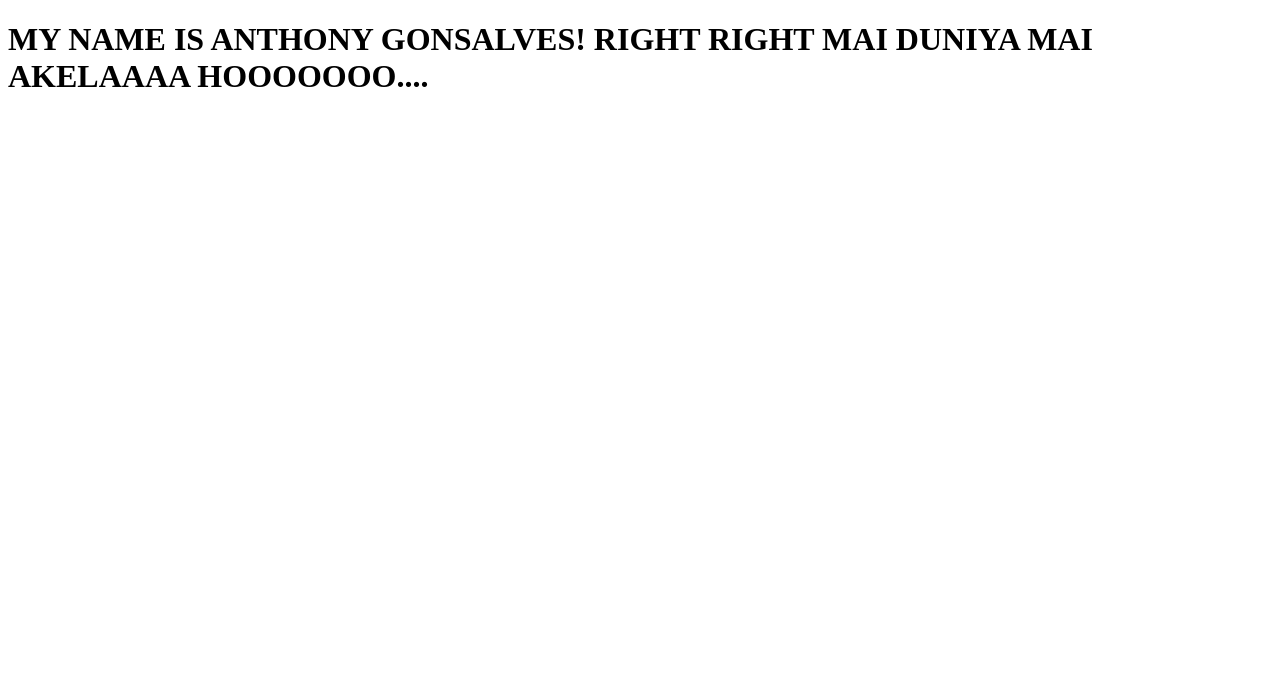
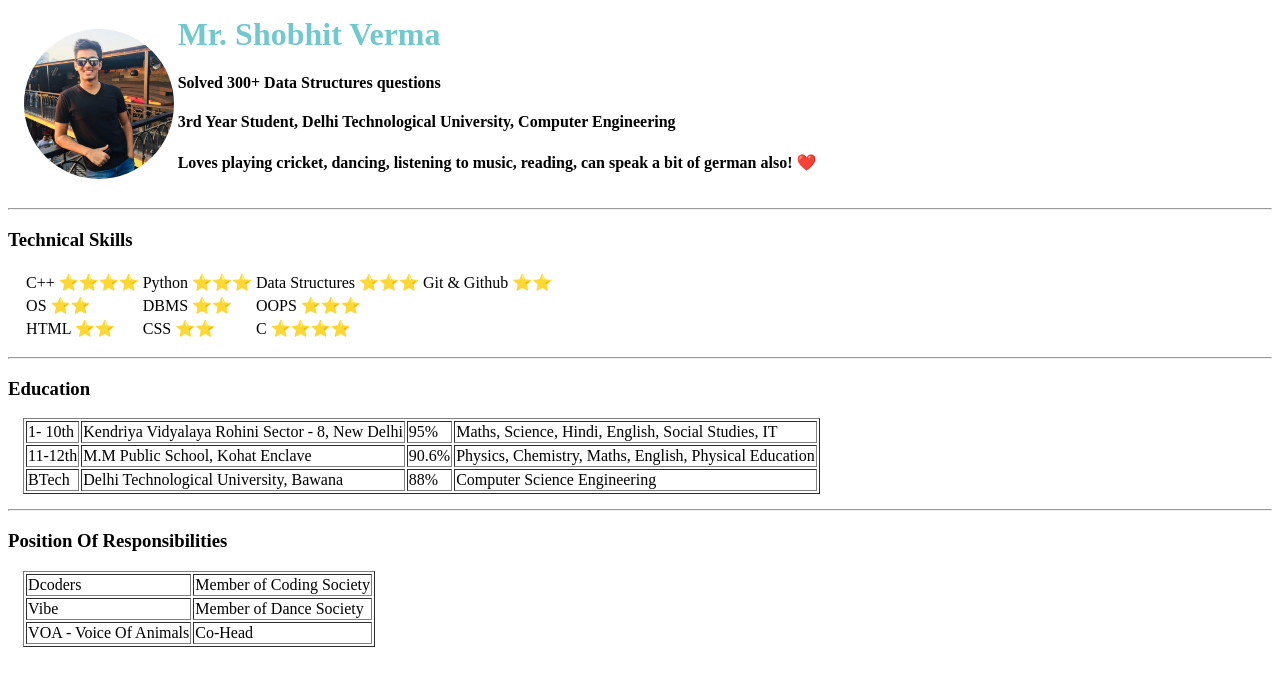
Before and after one commit to Showbhit/Shobhit, a plain HTML site: page index.html in a window 1280 px wide. Drawn offline with Linux system fonts and the light colour scheme.

Commit message:
Updated Index

```diff
--- a/index.html
+++ b/index.html
@@ -1,15 +1,77 @@
-<!DOCTYPE html>
+<! dOcTyPe html >
 <html lang="en">
-<head>
-    <meta charset="UTF-8">
-    <meta http-equiv="X-UA-Compatible" content="IE=edge">
-    <meta name="viewport" content="width=device-width, initial-scale=1.0">
-    <title>Meri Marzi</title>
-</head>
-<body>
-    <h1>
-        MY NAME IS ANTHONY GONSALVES! RIGHT RIGHT
-        MAI DUNIYA MAI AKELAAAA HOOOOOOO....
-    </h1>
-</body>
+  <head>
+    <meta charset="UTF-8" />
+    <meta http-equiv="X-UA-Compatible" content="IE=edge" />
+    <meta name="viewport" content="width=device-width, initial-scale=1.0" />
+    <title>Myself Shobhit</title>
+    <link rel="stylesheet" href="C:\Users\SHOBHIT\Documents\CSS\style.css" />
+  </head>
+  <body>
+    <table align="middle" style="margin:1%;">
+      <tr>
+        <td>
+          <style>
+            img{
+              border-radius: 50%;
+            }
+          </style>
+          <img src = "ME.jpg"  width="150" height="150">
+        </td>
+        <td>
+          <strong><h1 style="color:#71C9CE;"> Mr. Shobhit Verma</h1></strong>
+          <h4>Solved <strong>300+ </strong>Data Structures questions</h4>
+          <h4>  3rd Year Student, Delhi Technological University, Computer Engineering</h4>
+          <h4>  Loves playing cricket, dancing, listening to music, reading, can speak a bit of german also! ❤️</h4>
+        </td>
+      </tr>
+    </table>
+    <style>
+      img{
+        border-radius: 50%;
+      }
+    </style>
+    <hr>
+    <h3>Technical Skills</h3>
+    <p>
+      <table style="font-size:medium; margin: 4mm;">
+        <tr>
+          <td> C++ ⭐⭐⭐⭐</td> <td> Python ⭐⭐⭐</td>
+          <td> Data Structures ⭐⭐⭐</td><td> Git & Github ⭐⭐</td>
+        </tr>
+        <tr>
+          <td> OS ⭐⭐</td><td> DBMS ⭐⭐</td><td> OOPS ⭐⭐⭐</td>
+        </tr>
+        <tr>
+          <td> HTML ⭐⭐</td><td> CSS ⭐⭐</td>
+          <td> C ⭐⭐⭐⭐</td>
+        </tr>
+      </table>
+    </p>
+    <hr>
+    <h3>Education</h3>
+    <table border="1" style="margin: 4mm;">
+      <tr>
+        <td> 1- 10th </td> <td> Kendriya Vidyalaya Rohini Sector - 8, New Delhi</td> <td> 95%</td><td>Maths, Science, Hindi, English, Social Studies, IT</td>
+      </tr>
+      <tr>
+        <td> 11-12th </td> <td> M.M Public School, Kohat Enclave </td> <td> 90.6% </td> <td> Physics, Chemistry, Maths, English, Physical Education</td>
+      </tr>
+      <tr>
+        <td> BTech </td><td>Delhi Technological University, Bawana</td><td> 88% </td> <td>Computer Science Engineering</td>
+      </tr>
+    </table>
+    <hr>
+    <h3> Position Of Responsibilities</h3>
+    <table border="1" style="margin: 4mm;">
+      <tr>
+        <td> Dcoders </td> <td>Member of Coding Society</td>
+      </tr>
+      <tr>
+        <td> Vibe </td><td> Member of Dance Society </td>
+      </tr>
+      <tr>
+        <td> VOA - Voice Of Animals </td><td> Co-Head </td>
+      </tr>
+  </body>
 </html>
```
